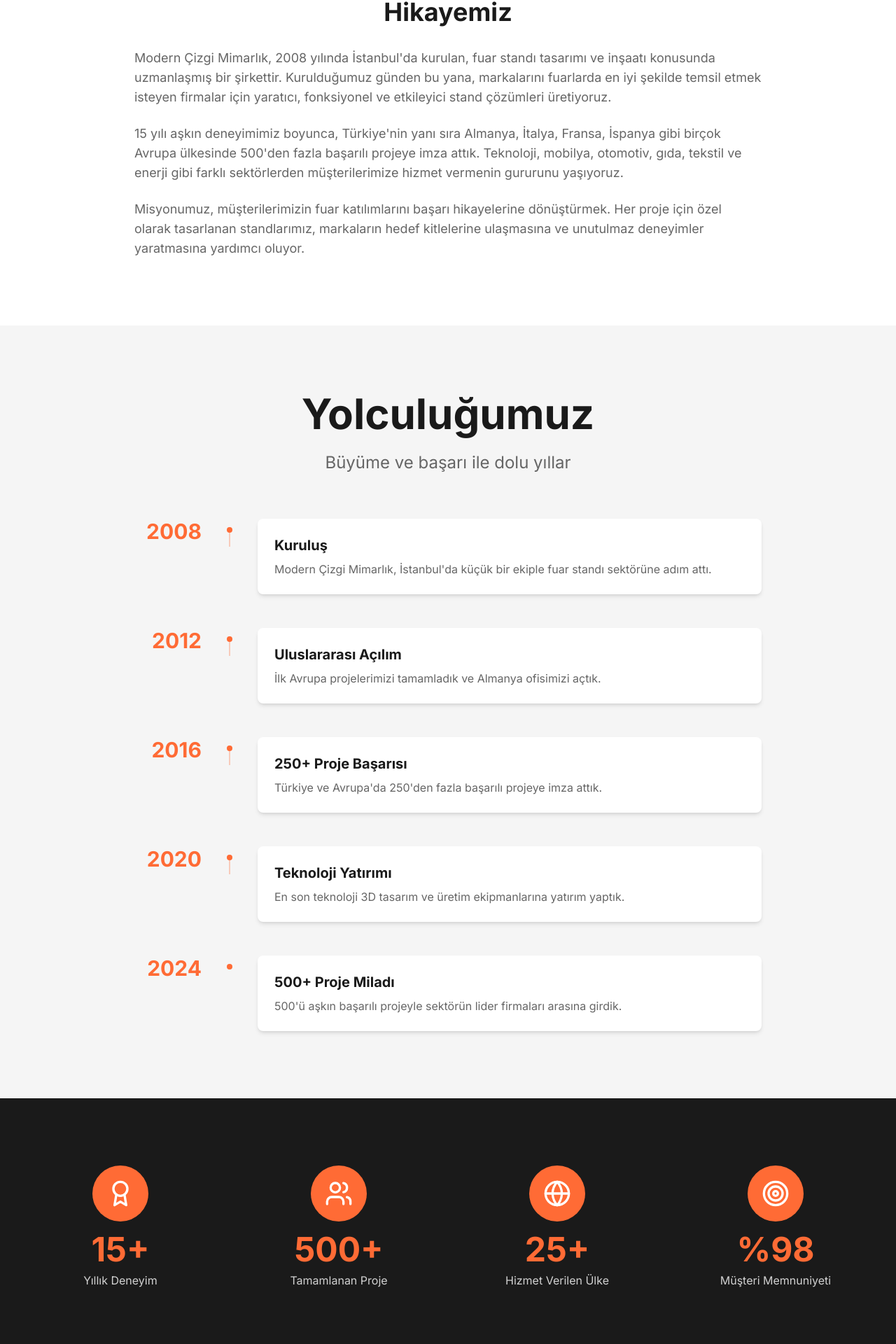
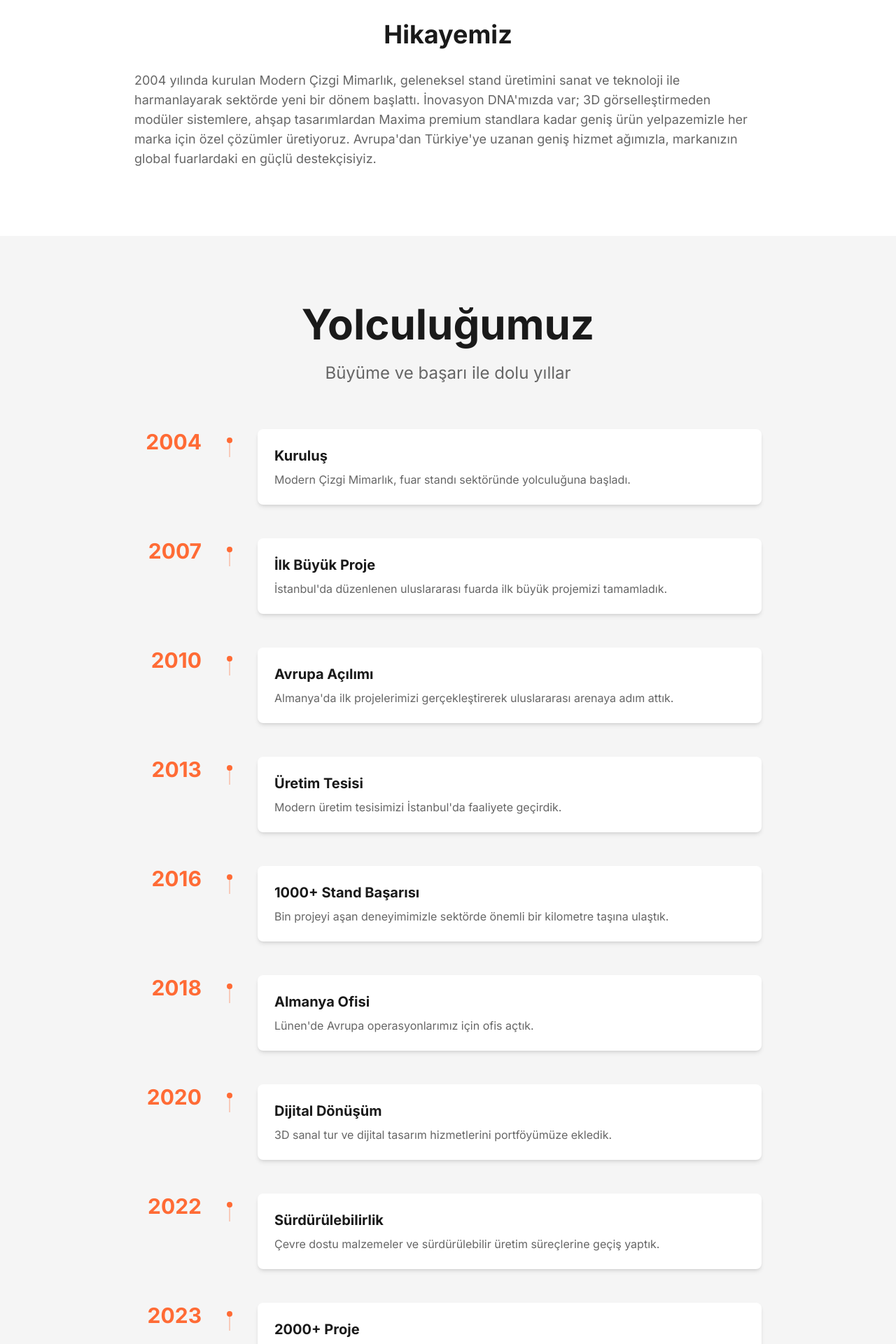
Before and after one commit to mertocp/modern-cizgi-website, a Next.js app: page /hakkimizda in a window 1280 px wide. Shown: the part 571-2491 px from the top of the page at 70% size. Built offline with nearby package versions, Linux system fonts and the light colour scheme.

Commit message:
change in pages

```diff
--- a/app/hakkimizda/page.tsx
+++ b/app/hakkimizda/page.tsx
@@ -4,42 +4,72 @@
 
 export const metadata = {
   title: 'Hakkımızda | Modern Çizgi Mimarlık',
-  description: '15+ yıldır fuar standı tasarımı ve inşaatında öncü. 500+ başarılı proje ile global fuarlarda markanızı öne çıkarıyoruz.',
+  description: '22 yıldır fuar standı tasarımı ve inşaatında öncü. 2500+ başarılı proje ile global fuarlarda markanızı öne çıkarıyoruz.',
 }
 
 const timeline = [
   {
-    year: '2008',
+    year: '2004',
     title: 'Kuruluş',
-    description: 'Modern Çizgi Mimarlık, İstanbul\'da küçük bir ekiple fuar standı sektörüne adım attı.',
+    description: 'Modern Çizgi Mimarlık, fuar standı sektöründe yolculuğuna başladı.',
   },
   {
-    year: '2012',
-    title: 'Uluslararası Açılım',
-    description: 'İlk Avrupa projelerimizi tamamladık ve Almanya ofisimizi açtık.',
+    year: '2007',
+    title: 'İlk Büyük Proje',
+    description: 'İstanbul\'da düzenlenen uluslararası fuarda ilk büyük projemizi tamamladık.',
+  },
+  {
+    year: '2010',
+    title: 'Avrupa Açılımı',
+    description: 'Almanya\'da ilk projelerimizi gerçekleştirerek uluslararası arenaya adım attık.',
+  },
+  {
+    year: '2013',
+    title: 'Üretim Tesisi',
+    description: 'Modern üretim tesisimizi İstanbul\'da faaliyete geçirdik.',
   },
   {
     year: '2016',
-    title: '250+ Proje Başarısı',
-    description: 'Türkiye ve Avrupa\'da 250\'den fazla başarılı projeye imza attık.',
+    title: '1000+ Stand Başarısı',
+    description: 'Bin projeyi aşan deneyimimizle sektörde önemli bir kilometre taşına ulaştık.',
+  },
+  {
+    year: '2018',
+    title: 'Almanya Ofisi',
+    description: 'Lünen\'de Avrupa operasyonlarımız için ofis açtık.',
   },
   {
     year: '2020',
-    title: 'Teknoloji Yatırımı',
-    description: 'En son teknoloji 3D tasarım ve üretim ekipmanlarına yatırım yaptık.',
+    title: 'Dijital Dönüşüm',
+    description: '3D sanal tur ve dijital tasarım hizmetlerini portföyümüze ekledik.',
+  },
+  {
+    year: '2022',
+    title: 'Sürdürülebilirlik',
+    description: 'Çevre dostu malzemeler ve sürdürülebilir üretim süreçlerine geçiş yaptık.',
+  },
+  {
+    year: '2023',
+    title: '2000+ Proje',
+    description: 'İki bin projeyi tamamlayarak sektörün lider firması olduk.',
   },
   {
     year: '2024',
-    title: '500+ Proje Miladı',
-    description: '500\'ü aşkın başarılı projeyle sektörün lider firmaları arasına girdik.',
+    title: 'Yeni Teknolojiler',
+    description: 'Yapay zeka destekli tasarım ve modüler akıllı stand sistemlerini başlattık.',
+  },
+  {
+    year: '2025',
+    title: 'Küresel Genişleme',
+    description: 'Yedi ülkede aktif operasyonlarla global büyüme hedeflerimize ulaştık.',
   },
 ]
 
 const stats = [
-  { icon: Award, number: '15+', label: 'Yıllık Deneyim' },
-  { icon: Users, number: '500+', label: 'Tamamlanan Proje' },
-  { icon: Globe, number: '25+', label: 'Hizmet Verilen Ülke' },
-  { icon: Target, number: '%98', label: 'Müşteri Memnuniyeti' },
+  { icon: Award, number: '22+ Yıl', label: 'Sektör Deneyimi' },
+  { icon: Users, number: '2500+', label: 'Tamamlanan Stand' },
+  { icon: Globe, number: '7 Ülke', label: 'Uluslararası Hizmet' },
+  { icon: Target, number: '250.000 m²', label: 'Toplam Proje Hacmi' },
 ]
 
 const values = [
@@ -104,9 +134,9 @@
       {/* Hero Section */}
       <section className="py-24 bg-gradient-to-br from-dark via-dark-grey to-dark text-light">
         <div className="container text-center">
-          <h1 className="section-heading text-light mb-6">Hakkımızda</h1>
+          <h1 className="section-heading text-light mb-6">Fuar Standı Sektörünün 22 Yıllık Öncüsü</h1>
           <p className="section-subheading text-light/90 max-w-3xl mx-auto">
-            15 yılı aşkın deneyimimiz ile fuar standı sektörünün öncü markası
+            2004'ten bugüne 2500+ projeyle markaların fuarlardaki başarı ortağı
           </p>
         </div>
       </section>
@@ -118,13 +148,7 @@
             <h2 className="text-4xl font-bold mb-8 text-center">Hikayemiz</h2>
             <div className="space-y-6 text-lg text-grey">
               <p>
-                Modern Çizgi Mimarlık, 2008 yılında İstanbul'da kurulan, fuar standı tasarımı ve inşaatı konusunda uzmanlaşmış bir şirkettir. Kurulduğumuz günden bu yana, markalarını fuarlarda en iyi şekilde temsil etmek isteyen firmalar için yaratıcı, fonksiyonel ve etkileyici stand çözümleri üretiyoruz.
-              </p>
-              <p>
-                15 yılı aşkın deneyimimiz boyunca, Türkiye'nin yanı sıra Almanya, İtalya, Fransa, İspanya gibi birçok Avrupa ülkesinde 500'den fazla başarılı projeye imza attık. Teknoloji, mobilya, otomotiv, gıda, tekstil ve enerji gibi farklı sektörlerden müşterilerimize hizmet vermenin gururunu yaşıyoruz.
-              </p>
-              <p>
-                Misyonumuz, müşterilerimizin fuar katılımlarını başarı hikayelerine dönüştürmek. Her proje için özel olarak tasarlanan standlarımız, markaların hedef kitlelerine ulaşmasına ve unutulmaz deneyimler yaratmasına yardımcı oluyor.
+                2004 yılında kurulan Modern Çizgi Mimarlık, geleneksel stand üretimini sanat ve teknoloji ile harmanlayarak sektörde yeni bir dönem başlattı. İnovasyon DNA'mızda var; 3D görselleştirmeden modüler sistemlere, ahşap tasarımlardan Maxima premium standlara kadar geniş ürün yelpazemizle her marka için özel çözümler üretiyoruz. Avrupa'dan Türkiye'ye uzanan geniş hizmet ağımızla, markanızın global fuarlardaki en güçlü destekçisiyiz.
               </p>
             </div>
           </div>
@@ -170,7 +194,7 @@
                 <div className="w-20 h-20 bg-primary rounded-full flex items-center justify-center mx-auto mb-4">
                   <stat.icon className="w-10 h-10 text-light" />
                 </div>
-                <div className="text-5xl font-bold mb-2 text-primary">{stat.number}</div>
+                <div className="text-4xl font-bold mb-2 text-primary">{stat.number}</div>
                 <p className="text-light/80">{stat.label}</p>
               </div>
             ))}
@@ -255,7 +279,7 @@
             Siz de Başarı Hikayemizin Parçası Olun
           </h2>
           <p className="text-xl mb-12 max-w-2xl mx-auto text-light/90">
-            15 yıllık deneyimimiz ve uzman ekibimizle bir sonraki projenizde yanınızdayız
+            22 yıllık deneyimimiz ve uzman ekibimizle bir sonraki projenizde yanınızdayız
           </p>
           <Link href="/iletisim" className="inline-flex items-center gap-2 bg-light text-primary px-10 py-5 rounded-lg font-bold text-lg hover:bg-light/90 transition-all duration-300 hover:scale-105">
             Hemen İletişime Geçin
--- a/app/hizmetler/page.tsx
+++ b/app/hizmetler/page.tsx
@@ -1,5 +1,5 @@
 import Link from 'next/link'
-import { ArrowRight, Lightbulb, Hammer, LayoutGrid, Box, Wrench, Globe, CheckCircle2 } from 'lucide-react'
+import { ArrowRight, Lightbulb, Hammer, LayoutGrid, Box, Wrench, Globe, CheckCircle2, TreeDeciduous, Award } from 'lucide-react'
 
 export const metadata = {
   title: 'Hizmetlerimiz | Modern Çizgi Mimarlık',
@@ -41,6 +41,30 @@
       'Hızlı kurulum süresi',
       'Ekonomik ve sürdürülebilir',
       'Geniş konfigürasyon seçenekleri',
+    ],
+  },
+  {
+    icon: TreeDeciduous,
+    title: 'Ahşap Stand Tasarımı',
+    description: 'Doğal ve sıcak bir atmosfer yaratan ahşap stand çözümleri ile markanıza organik ve prestijli bir kimlik kazandırın.',
+    features: [
+      'Doğal ahşap malzeme kullanımı',
+      'Çevre dostu ve sürdürülebilir tasarım',
+      'Özel mobilye entegrasyonu',
+      'Sıcak ve davetkar atmosfer',
+      'Premium marka imajı',
+    ],
+  },
+  {
+    icon: Award,
+    title: 'Maxima Premium Standlar',
+    description: 'Geniş alanlı, etkileyici ve gösterişli stand çözümleri ile fuarda maksimum görünürlük ve prestij sağlayın.',
+    features: [
+      '100+ m² geniş alan tasarımları',
+      'Çok katlı ve kompleks yapılar',
+      'VIP toplantı odaları ve lounge alanları',
+      'Özel aydınlatma ve AV sistemleri',
+      'Tam entegre hizmet paketi',
     ],
   },
   {
--- a/app/iletisim/page.tsx
+++ b/app/iletisim/page.tsx
@@ -210,24 +210,22 @@
                 <div className="bg-white p-6 rounded-lg shadow-lg mb-6">
                   <h3 className="text-xl font-bold mb-4 flex items-center gap-2">
                     <MapPin className="w-5 h-5 text-primary" />
-                    Türkiye Ofisi
+                    Türkiye Merkez Ofisi
                   </h3>
                   <div className="space-y-4">
                     <div className="flex items-start gap-3">
                       <MapPin className="w-5 h-5 text-primary flex-shrink-0 mt-1" />
                       <div className="text-grey">
                         <p className="font-semibold">Adres:</p>
-                        <p>Atatürk Mahallesi, Modern Plaza</p>
-                        <p>Kat: 5, No: 45</p>
-                        <p>34758 Ataşehir, İstanbul, Türkiye</p>
+                        <p>Cihangir, Şht. P.Er Yavuz Bahar Sk. No:27</p>
+                        <p>34310 Avcılar, İstanbul, Türkiye</p>
                       </div>
                     </div>
                     <div className="flex items-start gap-3">
                       <Phone className="w-5 h-5 text-primary flex-shrink-0 mt-1" />
                       <div className="text-grey">
                         <p className="font-semibold">Telefon:</p>
-                        <p>+90 212 555 0123</p>
-                        <p>+90 532 555 0123</p>
+                        <p>+90 212 452 93 59</p>
                       </div>
                     </div>
                     <div className="flex items-start gap-3">
@@ -238,6 +236,15 @@
                         <p>sales@moderncizgi.com</p>
                       </div>
                     </div>
+                    <a
+                      href="https://maps.app.goo.gl/Ejwds5FQETZMyUJQ8"
+                      target="_blank"
+                      rel="noopener noreferrer"
+                      className="inline-flex items-center gap-2 text-primary hover:text-primary-dark transition-colors font-semibold mt-2"
+                    >
+                      <MapPin className="w-4 h-4" />
+                      Haritada Görüntüle
+                    </a>
                   </div>
                 </div>
 
@@ -252,16 +259,15 @@
                       <MapPin className="w-5 h-5 text-primary flex-shrink-0 mt-1" />
                       <div className="text-grey">
                         <p className="font-semibold">Adres:</p>
-                        <p>Messestraße 12</p>
-                        <p>60327 Frankfurt am Main</p>
-                        <p>Deutschland</p>
+                        <p>MAm Kühlturm 17</p>
+                        <p>44536 Lünen, Deutschland</p>
                       </div>
                     </div>
                     <div className="flex items-start gap-3">
                       <Phone className="w-5 h-5 text-primary flex-shrink-0 mt-1" />
                       <div className="text-grey">
                         <p className="font-semibold">Telefon:</p>
-                        <p>+49 69 242 4567</p>
+                        <p>+90 538 405 33 70</p>
                       </div>
                     </div>
                     <div className="flex items-start gap-3">
@@ -271,6 +277,15 @@
                         <p>germany@moderncizgi.com</p>
                       </div>
                     </div>
+                    <a
+                      href="https://maps.app.goo.gl/W43ZAXxsmNeAFkto8"
+                      target="_blank"
+                      rel="noopener noreferrer"
+                      className="inline-flex items-center gap-2 text-primary hover:text-primary-dark transition-colors font-semibold mt-2"
+                    >
+                      <MapPin className="w-4 h-4" />
+                      Haritada Görüntüle
+                    </a>
                   </div>
                 </div>
               </div>
@@ -311,10 +326,10 @@
           <div className="grid grid-cols-1 lg:grid-cols-2 gap-8">
             {/* Turkey Map */}
             <div>
-              <h3 className="text-2xl font-bold mb-4">İstanbul, Türkiye</h3>
+              <h3 className="text-2xl font-bold mb-4">Avcılar, İstanbul</h3>
               <div className="aspect-video rounded-lg overflow-hidden shadow-lg">
                 <iframe
-                  src="https://www.google.com/maps/embed?pb=!1m18!1m12!1m3!1d3010.7461406424587!2d29.126754!3d40.9929!2m3!1f0!2f0!3f0!3m2!1i1024!2i768!4f13.1!3m3!1m2!1s0x0%3A0x0!2zNDDCsDU5JzM0LjQiTiAyOcKwMDcnMzYuMyJF!5e0!3m2!1str!2str!4v1234567890"
+                  src="https://www.google.com/maps/embed?pb=!1m18!1m12!1m3!1d3008.8634847776944!2d28.72194087645457!3d41.04302371749253!2m3!1f0!2f0!3f0!3m2!1i1024!2i768!4f13.1!3m3!1m2!1s0x14b55f1d4c8d0001%3A0x0!2zNDHCsDAyJzM0LjkiTiAyOMKwNDMnMjUuMiJF!5e0!3m2!1str!2str!4v1234567890"
                   width="100%"
                   height="100%"
                   style={{ border: 0 }}
@@ -328,17 +343,17 @@
 
             {/* Germany Map */}
             <div>
-              <h3 className="text-2xl font-bold mb-4">Frankfurt, Almanya</h3>
+              <h3 className="text-2xl font-bold mb-4">Lünen, Almanya</h3>
               <div className="aspect-video rounded-lg overflow-hidden shadow-lg">
                 <iframe
-                  src="https://www.google.com/maps/embed?pb=!1m18!1m12!1m3!1d2558.8!2d8.6463!3d50.1072!2m3!1f0!2f0!3f0!3m2!1i1024!2i768!4f13.1!3m3!1m2!1s0x0%3A0x0!2zNTDCsDA2JzI2LjAiTiA4wrAzOCc0Ni43IkU!5e0!3m2!1sen!2sde!4v1234567890"
+                  src="https://www.google.com/maps/embed?pb=!1m18!1m12!1m3!1d2465.4829384727396!2d7.528191976454!3d51.61750297184289!2m3!1f0!2f0!3f0!3m2!1i1024!2i768!4f13.1!3m3!1m2!1s0x0%3A0x0!2zNTHCsDM3JzAzLjAiTiA3wrAzMSc0Ny41IkU!5e0!3m2!1sen!2sde!4v1234567890"
                   width="100%"
                   height="100%"
                   style={{ border: 0 }}
                   allowFullScreen
                   loading="lazy"
                   referrerPolicy="no-referrer-when-downgrade"
-                  title="Frankfurt Office Location"
+                  title="Lünen Office Location"
                 />
               </div>
             </div>
```
